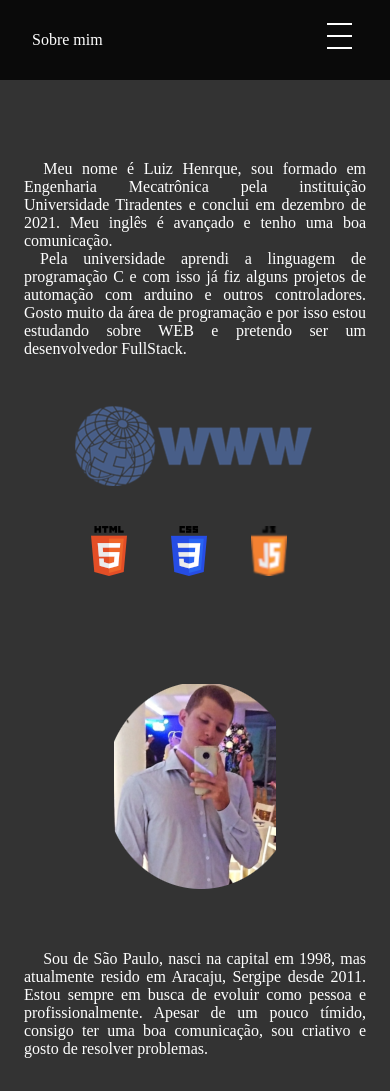
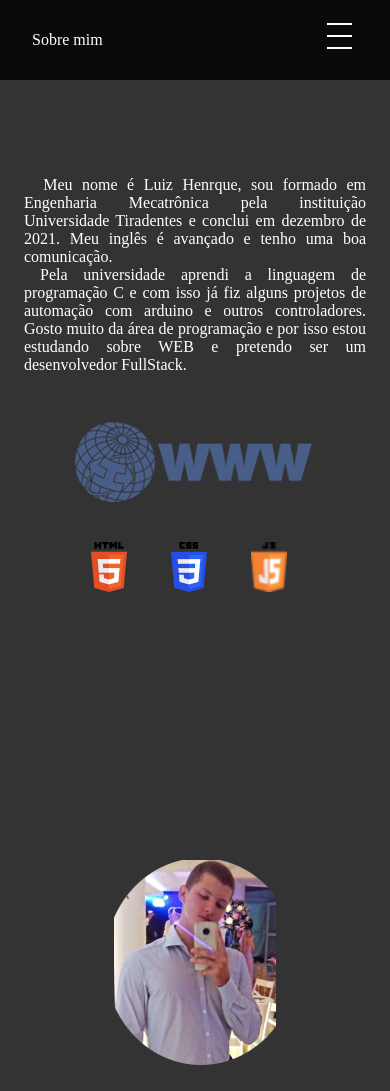
Before and after one commit to luizOstergren/Curriculo, a plain HTML site: page index.html in a window 390 px wide. Shown: the top 1091 px of the page. Drawn offline with Linux system fonts and the light colour scheme.

Commit message:
ajustes no menu e no mobile

```diff
--- a/estilo.css
+++ b/estilo.css
@@ -48,7 +48,7 @@ body {
   background-color: rgba(0, 0, 0, 0.2);
   border: solid 1px transparent;
   border-radius: 5px;
-  font-size: 1.05em;
+  font-size: 1.09em;
 }
 
 /******** MAIN ********/
@@ -67,13 +67,14 @@ body {
 #redes {
   display: flex;
   align-items: center;
-  margin: 8rem 5rem;
+  margin: 0rem 5rem;
   justify-content: space-evenly;
   flex-wrap: wrap;
+  padding: 6rem 0;
 }
 
 #formação{
-  margin-top: 13rem;
+  padding-top: 13rem;
 }
 
 .tecnologias {
@@ -257,7 +258,7 @@ footer {
     display: block;
     width: 100%;
     height: 100vh;
-    background-color: rgba(0, 0, 0, 0.8);
+    background-color: rgba(0, 0, 0, 0.9);
     transition: all 0.3s ease-in;
     overflow-y: hidden;
     top: 70px;
@@ -267,7 +268,7 @@ footer {
   }
 
   a {
-    width: 50%;
+    width: 70%;
   }
 
   #nav-check:not(:checked) ~ .nav-links {
@@ -277,11 +278,6 @@ footer {
   #nav-check:checked ~ .nav-links {
     overflow-y: auto;
   }
-
-
-#formação{
-  margin-top: 9rem;
-}
 
 .sobre-text{
   padding-top: 2rem;
@@ -302,11 +298,11 @@ footer {
   #formação,
   #sobre,
   #redes{
-    margin: 3rem 0.5rem;
+    margin: 1rem 0.5rem;
   }
 
   #formação{
-    margin-top: 10rem;
+    padding-top: 10rem;
   }
 
 
--- a/java.js
+++ b/java.js
@@ -11,9 +11,12 @@ const observer = new IntersectionObserver(entries => {
         observer.observe(element)
     })
 
-    // const checkbox = document.getElementById("nav-check");
-    // let lista = document.getElementsById("#menuclose");
 
-    // lista.onclick = function()  {
-    //     checkbox.checked = false;
-    // };
+    const checkbox = document.getElementById("nav-check");
+    const links = document.querySelectorAll('.nav-links a')
+
+    for (const link of links) {
+  link.addEventListener('click', function () {
+    checkbox.checked = false;
+  })
+}
```
Also changed, not shown: index.html (+0 -1 lines).
